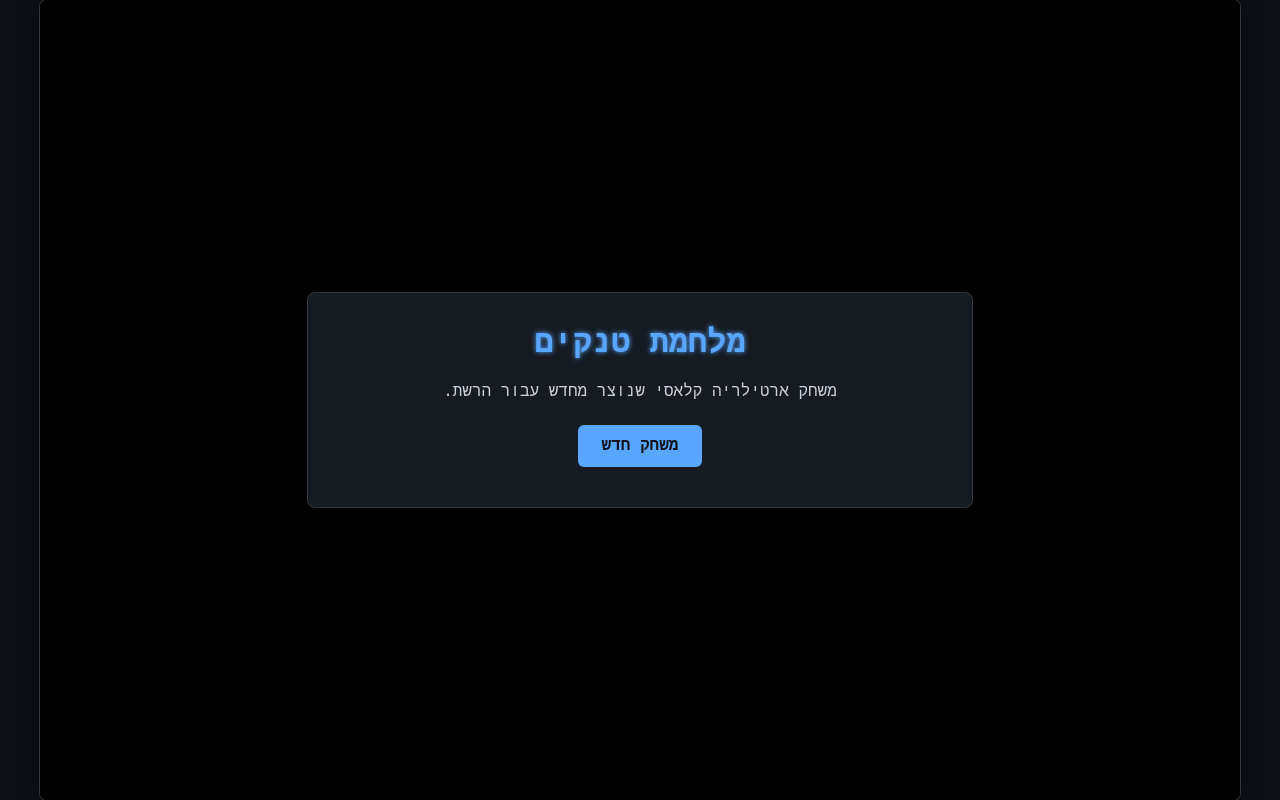
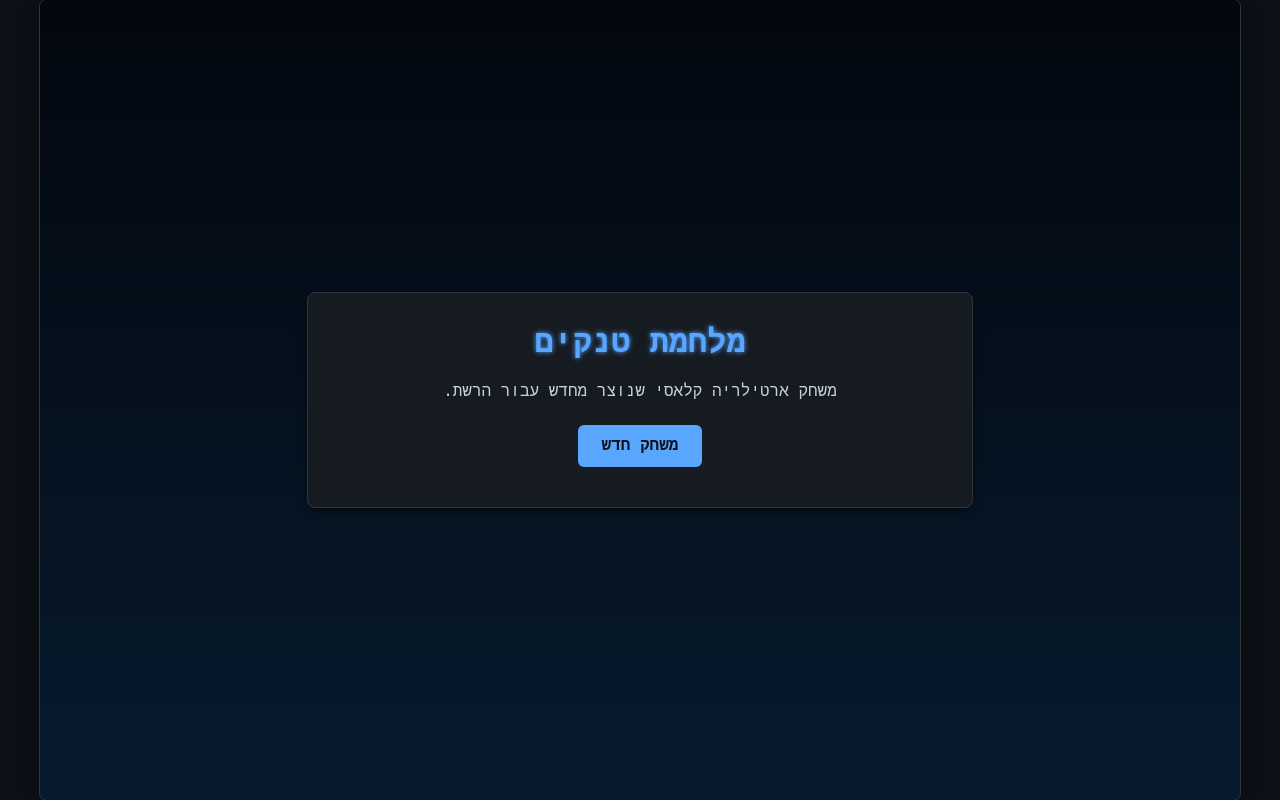
Before and after one commit to elik-kela/my-tank-wars, a plain HTML site: page index.html in a window 1280 px wide. Drawn offline with Linux system fonts and the light colour scheme.

Commit message:
second try

```diff
--- a/index.html
+++ b/index.html
@@ -401,7 +401,13 @@
 
         function init() {
             setCanvasDimensions();
-            // --- CHANGED: Removed resize event listener to prevent flickering on mobile ---
+
+            // --- CHANGED: Re-instated a lightweight resize listener ---
+            window.addEventListener('resize', () => {
+                setCanvasDimensions();
+                // We only update dimensions and rely on the constant game loop
+                // to handle the redrawing. This prevents flickering and state loss.
+            });
 
             // UI Event Listeners
             document.getElementById('start-game-btn').addEventListener('click', () => {
@@ -1017,9 +1023,8 @@
         let lastTime = 0;
         function gameLoop(timestamp) {
             update(timestamp - lastTime);
-            if(GameState.current === 'PLAY' || GameState.current === 'GAMEOVER') {
-                render();
-            }
+            // --- CHANGED: Render unconditionally to handle resize correctly ---
+            render();
             requestAnimationFrame(gameLoop);
         }
 
```
